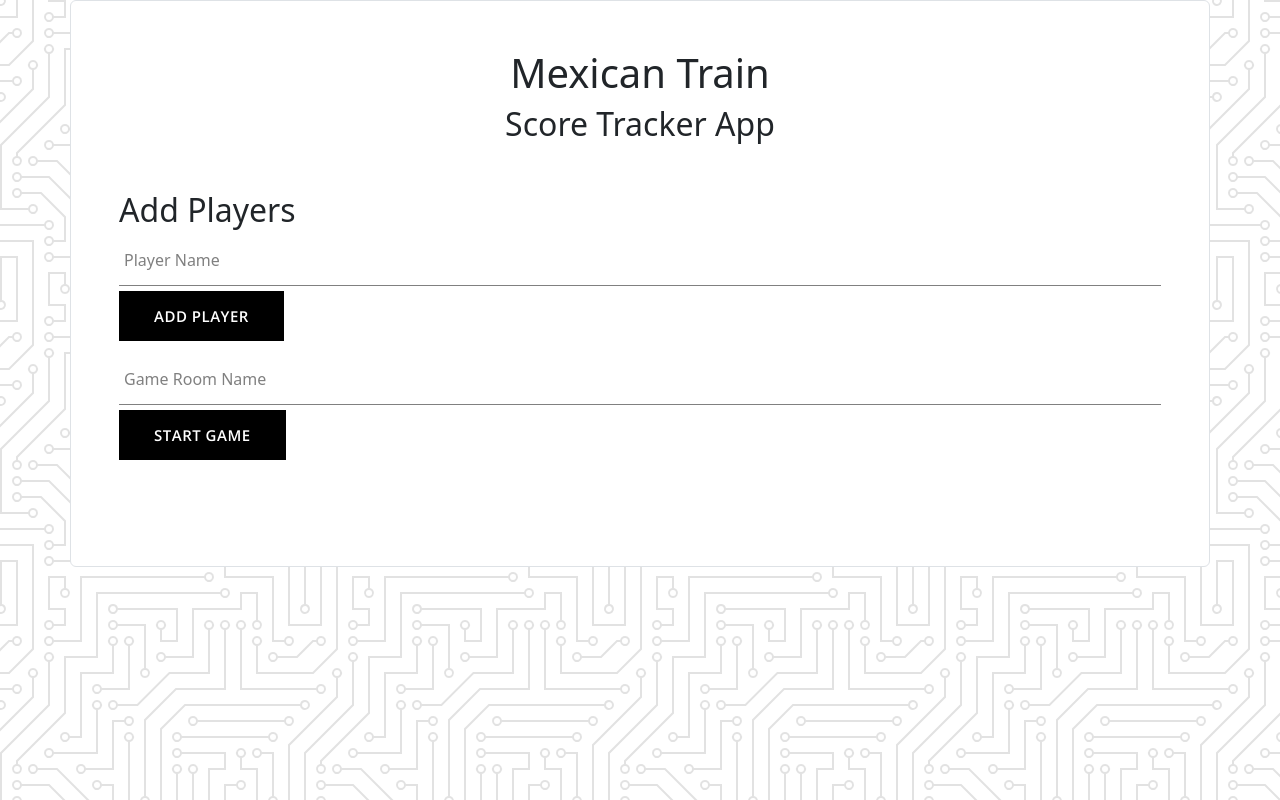
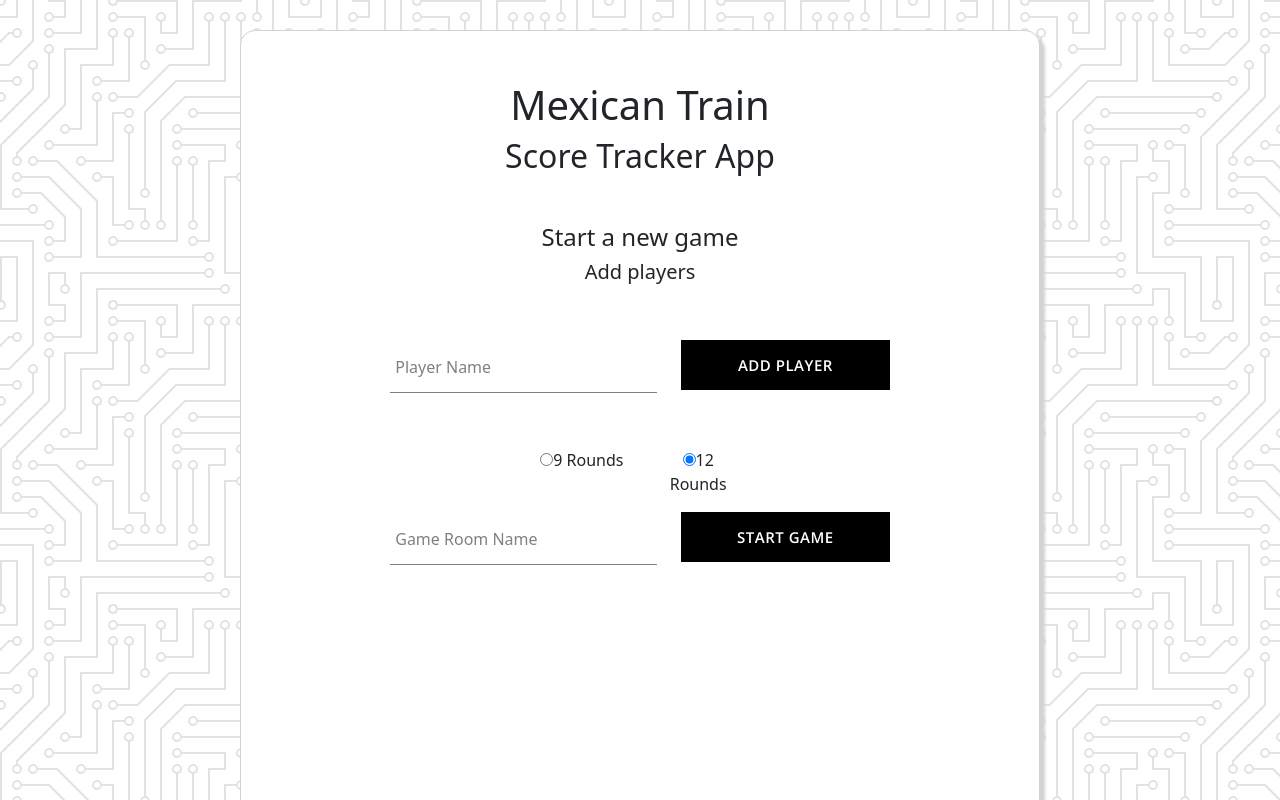
Before and after one commit to sohostory/mexican-train-dominoes, a React (Create React App) app: page /new in a window 1280 px wide. Shown: the top 800 px of the page. Built offline with nearby package versions, Linux system fonts and the light colour scheme.

Commit message:
refined bootstrap for visual organization

```diff
--- a/src/App.css
+++ b/src/App.css
@@ -5,19 +5,19 @@ li {
 img {
     width: 100px;
 }
-/*.app-container {*/
-/*  display: flex;*/
-/*  flex-direction: column;*/
-/*  width: 600px;*/
-/*  height: 1000px;*/
-/*  margin: 30px auto;*/
-/*  border: 1px solid lightgrey;*/
-/*  border-radius: 15px;*/
-/*  padding: 50px;*/
-/*  background-color: white;*/
-/*  box-shadow: 5px 5px 3px lightgrey;*/
-/*  text-align: center;*/
-/*}*/
+.app-container {
+  display: flex;
+  flex-direction: column;
+  width: 800px;
+  height: 1000px;
+  margin: 30px auto;
+  border: 1px solid lightgrey;
+  border-radius: 15px;
+  padding: 50px;
+  background-color: white;
+  box-shadow: 5px 5px 3px lightgrey;
+  text-align: center;
+}
 
 /*.buttons-container {*/
 /*  display: flex;*/
--- a/src/App.js
+++ b/src/App.js
@@ -33,8 +33,7 @@ const App = () => {
   // };
 
   return (
-    <Container className="bg-white p-5 border rounded align-items-center">
-      <Row className="justify-content-md-center mb-5">
+    <div className="app-container">
       <h1 className="text-center font-bold underline">Mexican Train</h1>
       <h2 className="text-center mb-5">Score Tracker App</h2>
       {/*<PlayerManagement onPlayerAdd={handlePlayerAddition} />*/}
@@ -49,7 +48,13 @@ const App = () => {
         <Route index element={<Start />} />
         <Route
           path="/new"
-            element={<NewGame players={players} setPlayers={setPlayers} />}
+          element={
+            <NewGame
+              players={players}
+              setPlayers={setPlayers}
+              setRound={setRound}
+            />
+          }
         />
         <Route
           path="/continue"
@@ -78,8 +83,7 @@ const App = () => {
           element={<EndGame players={players} />}
         />
       </Routes>
-      </Row>
-    </Container>
+    </div>
   );
 };
 
--- a/src/components/button/button.styles.scss
+++ b/src/components/button/button.styles.scss
@@ -1,6 +1,6 @@
 .button-container {
   min-width: 165px;
-  width: auto;
+  width: 100%;
   height: 50px;
   letter-spacing: 0.5px;
   line-height: 50px;
--- /dev/null
+++ b/src/components/form-number/form-number.component.jsx
@@ -0,0 +1,21 @@
+import "./form-number.styles.scss";
+
+const FormNumber = ({ label, value, onChange }) => {
+  return (
+    <div className="group">
+      <input
+        type="number"
+        className="form-input"
+        value={value}
+        onChange={onChange}
+      />
+      {label && (
+        <label className={`${value ? "shrink" : ""} form-input-label`}>
+          {label}
+        </label>
+      )}
+    </div>
+  );
+};
+
+export default FormNumber;
--- /dev/null
+++ b/src/components/form-number/form-number.styles.scss
@@ -0,0 +1,49 @@
+$sub-color: grey;
+$main-color: black;
+@mixin shrinkLabel {
+  top: -14px;
+  font-size: 12px;
+  color: $main-color;
+}
+.group {
+  position: relative;
+  margin: 5px 0;
+
+  .form-input {
+    background: none;
+    background-color: white;
+    color: $sub-color;
+    font-size: 18px;
+    padding: 10px 0px 10px 0px;
+    display: block;
+    width: 100%;
+    border: none;
+    border-radius: 0;
+    border-bottom: 1px solid $sub-color;
+    margin: 0px 0px;
+
+    &:focus {
+      outline: none;
+    }
+
+    &:focus ~ .form-input-label {
+      @include shrinkLabel();
+    }
+  }
+  input[type="password"] {
+    letter-spacing: 0.3em;
+  }
+  .form-input-label {
+    color: $sub-color;
+    font-size: 16px;
+    font-weight: normal;
+    position: absolute;
+    pointer-events: none;
+    left: 5px;
+    top: 10px;
+    transition: 300ms ease all;
+    &.shrink {
+      @include shrinkLabel();
+    }
+  }
+}
--- a/src/components/standing-list/standing-list.component.jsx
+++ b/src/components/standing-list/standing-list.component.jsx
@@ -1,19 +1,25 @@
-import { Container, Row } from "react-bootstrap";
+import { Container, Row, Col } from "react-bootstrap";
 
 const StandingList = ({ currentStanding }) => {
   return (
-    <Container>
+    <>
       <Row className="mb-5">
-        <h3 className="text-center">Standings</h3>
+        <h3 className="text-center fs-4">Standings</h3>
       </Row>
       {currentStanding.map(function Component(props, context) {
         return (
           <Row className=" justify-content-md-center">
-            {context + 1}: {props.name} {props.totalScore}
+            <Col lg={1}>{context + 1}: </Col>
+            <Col lg={4} className="text-start">
+              {props.name}
+            </Col>
+            <Col lg={1} className="text-start">
+              {props.totalScore}
+            </Col>
           </Row>
         );
       })}
-    </Container>
+    </>
   );
 };
 
--- a/src/routes/end-game/end-game.component.jsx
+++ b/src/routes/end-game/end-game.component.jsx
@@ -1,7 +1,7 @@
 import { useNavigate, useParams } from "react-router-dom";
 import StandingList from "../../components/standing-list/standing-list.component";
 import Button from "../../components/button/button.component";
-import { Container, Row } from "react-bootstrap";
+import { Container, Row, Col } from "react-bootstrap";
 
 const EndGame = ({ players }) => {
   const navigate = useNavigate();
@@ -25,9 +25,11 @@ const EndGame = ({ players }) => {
         <StandingList currentStanding={finalStanding} />
       </Row>
       <Row className="mt-5  justify-content-md-center">
-        <Button type="button" onClick={newGame}>
-          Play New Game
-        </Button>
+        <Col lg={4}>
+          <Button type="button" onClick={newGame}>
+            Play New Game
+          </Button>
+        </Col>
       </Row>
     </Container>
   );
--- a/src/routes/new-game/new-game.component.jsx
+++ b/src/routes/new-game/new-game.component.jsx
@@ -3,11 +3,16 @@ import { useEffect, useState } from "react";
 import FormInput from "../../components/form-input/form-input.component";
 import { useNavigate } from "react-router-dom";
 import Button from "../../components/button/button.component";
+import { Col, Container, Row } from "react-bootstrap";
 
-const NewGame = ({ players, setPlayers }) => {
+const NewGame = ({ players, setPlayers, setRound }) => {
   const [roomName, setRoomName] = useState("");
   const [playerName, setPlayerName] = useState("");
   const [isFormSubmitted, setIsFormSubmitted] = useState(false);
+  const [successMessage, setSuccessMessage] = useState("");
+  const [errorMessage, setErrorMessage] = useState("");
+
+  let roundNum = 0;
 
   const navigate = useNavigate();
 
@@ -30,49 +35,106 @@ const NewGame = ({ players, setPlayers }) => {
     setRoomName(value);
   };
 
+  const handleRound = (event) => {
+    const { value } = event.target;
+    setRound(value);
+  };
   const handleSubmit = (event) => {
     event.preventDefault();
-
-    if (players.length > 0 && roomName.trim() !== "") {
+    if (roomName !== "") {
+      if (players.length > 1 && roomName.trim() !== "") {
         setIsFormSubmitted(true);
         navigate(`/gameroom/${roomName}`);
+      } else {
+        setErrorMessage("Please add at least 2 players to start game.");
+      }
+    } else {
+      setErrorMessage("Please add a name for the room");
     }
   };
 
   return (
-    <div className="new-game-container">
-      <h2>Add Players</h2>
+    <Container>
+      <Row>
+        <h3 className="text-center fs-4">Start a new game</h3>
+        <h3 className="text-center fs-5">Add players</h3>
+      </Row>
 
-      {!isFormSubmitted && (
-        <>
-          <form onSubmit={handleAddPlayer}>
+      <form onSubmit={handleAddPlayer} className="mt-5">
+        <Row className="justify-content-md-center mb-5">
+          <Col lg={5}>
             <FormInput
               label="Player Name"
               value={playerName}
               onChange={handlePlayerName}
             />
+          </Col>
+          <Col lg={4}>
             <Button type="submit">Add Player</Button>
+          </Col>
+        </Row>
       </form>
+      {players.map((player, index) => {
+        return (
+          <Row className="justify-content-md-center">
+            <Col lg={2}>Player {index + 1}:</Col>{" "}
+            <Col lg={2} className="text-start">
+              {player.name}
+            </Col>
+          </Row>
+        );
+      })}
 
-          <ul>
-            {players.map((player, index) => (
-              <li key={index}>
-                Player {index + 1}: {player.name}
-              </li>
-            ))}
-          </ul>
-        </>
+      <form onSubmit={handleSubmit} className="mt-5">
+        <Row className="justify-content-md-center mb-3 mt-5">
+          {players.length < 5 && (
+            <Col lg={2}>
+              <label>
+                <input
+                  type="radio"
+                  name="roundNum"
+                  value={9}
+                  onChange={handleRound}
+                />
+                9 Rounds
+              </label>
+            </Col>
           )}
 
-      <form onSubmit={handleSubmit}>
+          <Col lg={2}>
+            <label>
+              <input
+                defaultChecked
+                type="radio"
+                name="roundNum"
+                value={12}
+                onChange={handleRound}
+              />
+              12 Rounds
+            </label>
+          </Col>
+        </Row>
+        <Row className="justify-content-md-center">
+          <Col lg={5}>
             <FormInput
               label="Game Room Name"
               value={roomName}
               onChange={handleChange}
             />
+          </Col>
+          <Col lg={4}>
             <Button type="submit">Start Game</Button>
+          </Col>
+        </Row>
       </form>
-    </div>
+
+      {successMessage && <p className="success-message">{successMessage}</p>}
+      {errorMessage && <p className="error-message">{errorMessage}</p>}
+
+      {/*<Row>*/}
+      {/*  <Col>12 <form>12</form></Col>*/}
+      {/*</Row>*/}
+    </Container>
   );
 };
 
--- a/src/routes/standing/standing.component.jsx
+++ b/src/routes/standing/standing.component.jsx
@@ -21,10 +21,12 @@ const Standing = ({ players }) => {
       <Row>
         <StandingList currentStanding={currentStanding} />
       </Row>
-      <Row className="mt-5  justify-content-md-center">
-        <Button type="button" onClick={continueGame}>
-          Continue Game
-        </Button>
+      <Row className="mt-5 justify-content-md-center">
+        <Col lg={4}>
+          <Button type="button" onClick={continueGame}>
+            Continue Game
+          </Button>
+        </Col>
       </Row>
     </Container>
   );
--- a/src/routes/start/start.component.jsx
+++ b/src/routes/start/start.component.jsx
@@ -20,13 +20,19 @@ const Start = () => {
   return (
     <Container>
       <Row className="justify-content-md-center">
-        <Button onClick={handleNewGame}>NEW GAME</Button>
+        <Col lg={4}>
+          <Button onClick={handleNewGame}>NEW GAME</Button>
+        </Col>
       </Row>
       <Row className="justify-content-md-center">
-        <Button onClick={handleContinue}>CONTINUE</Button>
+        <Col lg={4}>
+          <Button onClick={handleContinue}>CONTINUE</Button>
+        </Col>
       </Row>
       <Row className="justify-content-md-center">
-        <Button onClick={handleGameRules}>GAME RULES</Button>
+        <Col lg={4}>
+          <Button onClick={handleGameRules}>GAME RULES</Button>
+        </Col>
       </Row>
     </Container>
   );
```
Also changed, not shown: src/routes/gameroom/gameroom.component.jsx (+22 -7 lines). Lines whose indentation alone changed are shown as unchanged.
